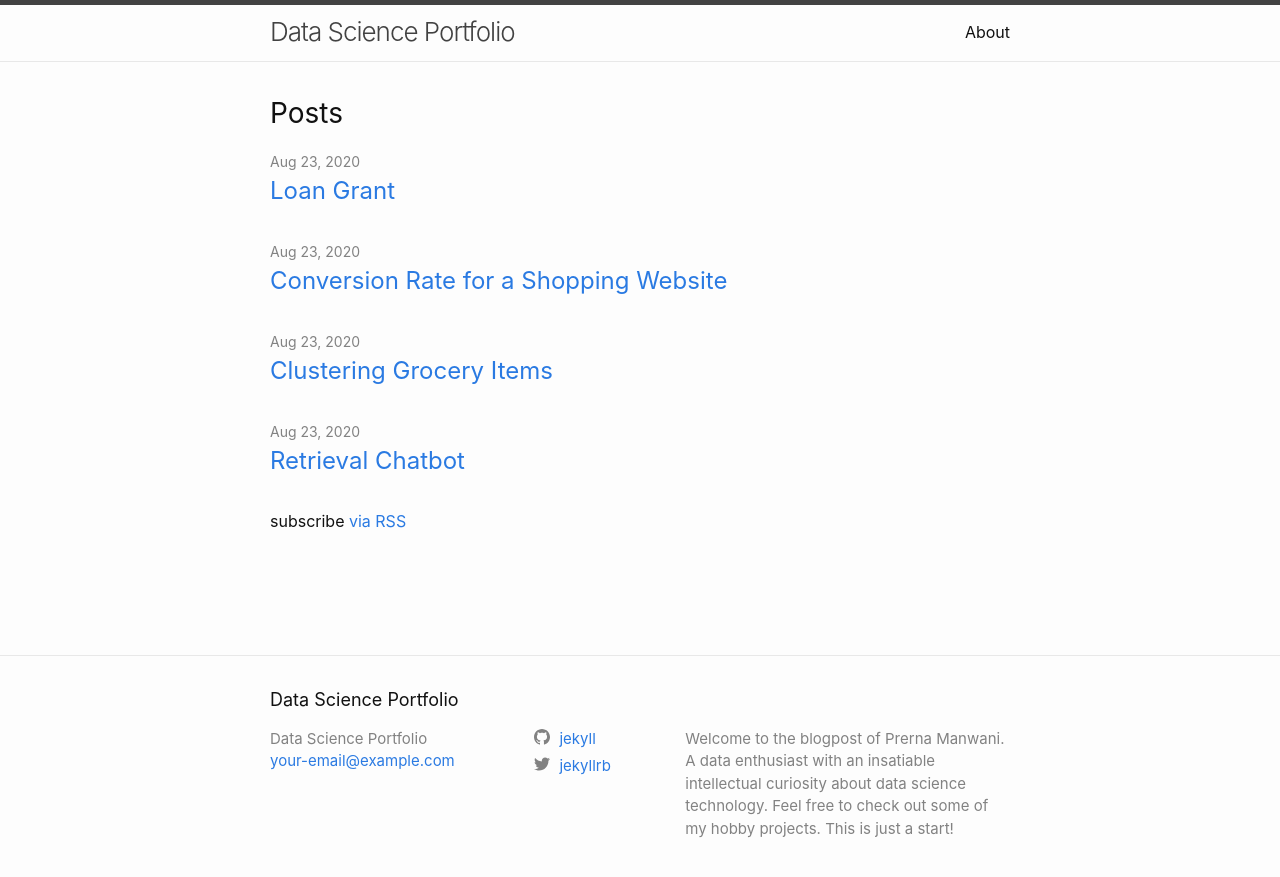
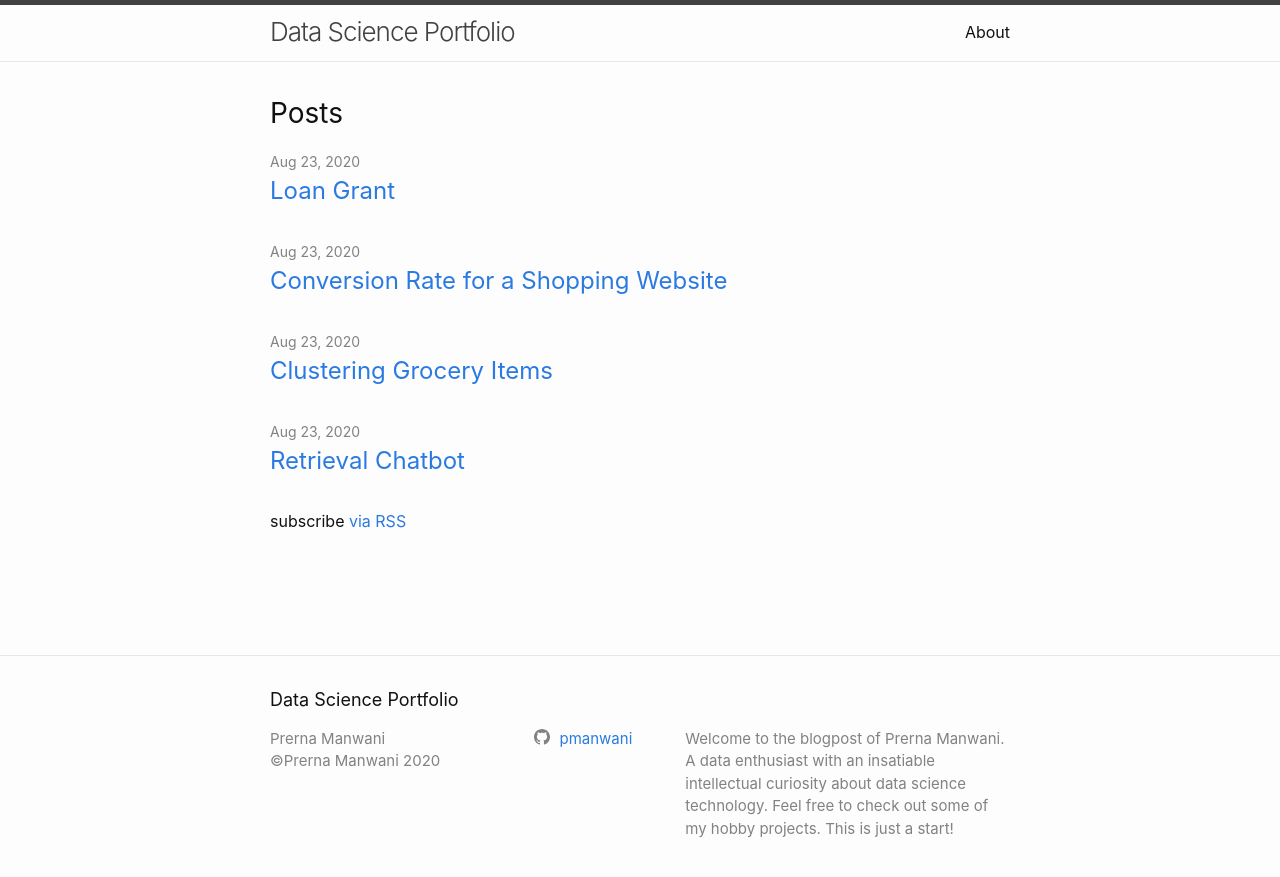
Before and after one commit to pmanwani/pmanwani.github.io, a Jekyll site: the page built from index.md, in a window 1280 px wide. Shown: the top 877 px of the page. Built offline with Jekyll 4.4.1, drawn with Linux system fonts in a browser that asks for light colours.

Commit message:
added copyright

```diff
--- a/_config.yml
+++ b/_config.yml
@@ -19,14 +19,15 @@
 # in the templates via {{ site.myvariable }}.
 
 title: Data Science Portfolio
-email: your-email@example.com
 description: >- # this means to ignore newlines until "baseurl:"
   Welcome to the blogpost of Prerna Manwani. A data enthusiast with an insatiable intellectual curiosity
   about data science technology. Feel free to check out some of my hobby projects. This is just a start!
 baseurl: "/test-repo" # the subpath of your site, e.g. /blog
 url: "https://pmanwani.github.io" # the base hostname & protocol for your site, e.g. http://example.com
-twitter_username: jekyllrb
-github_username:  jekyll
+github_username:  pmanwani
+author: Prerna Manwani
+copyright: Prerna Manwani
+
 
 # Build settings
 #Removed because we are not using gem based theme
--- a/_includes/footer.html
+++ b/_includes/footer.html
@@ -18,6 +18,9 @@
             {%- if site.email -%}
             <li><a class="u-email" href="mailto:{{ site.email }}">{{ site.email }}</a></li>
             {%- endif -%}
+            {%- if site.copyright -%}
+            <li>&copy;{{ site.copyright }} {{ 'now' | date: "%Y" }}</li>
+            {%- endif -%}
         </ul>
       </div>
 
```
